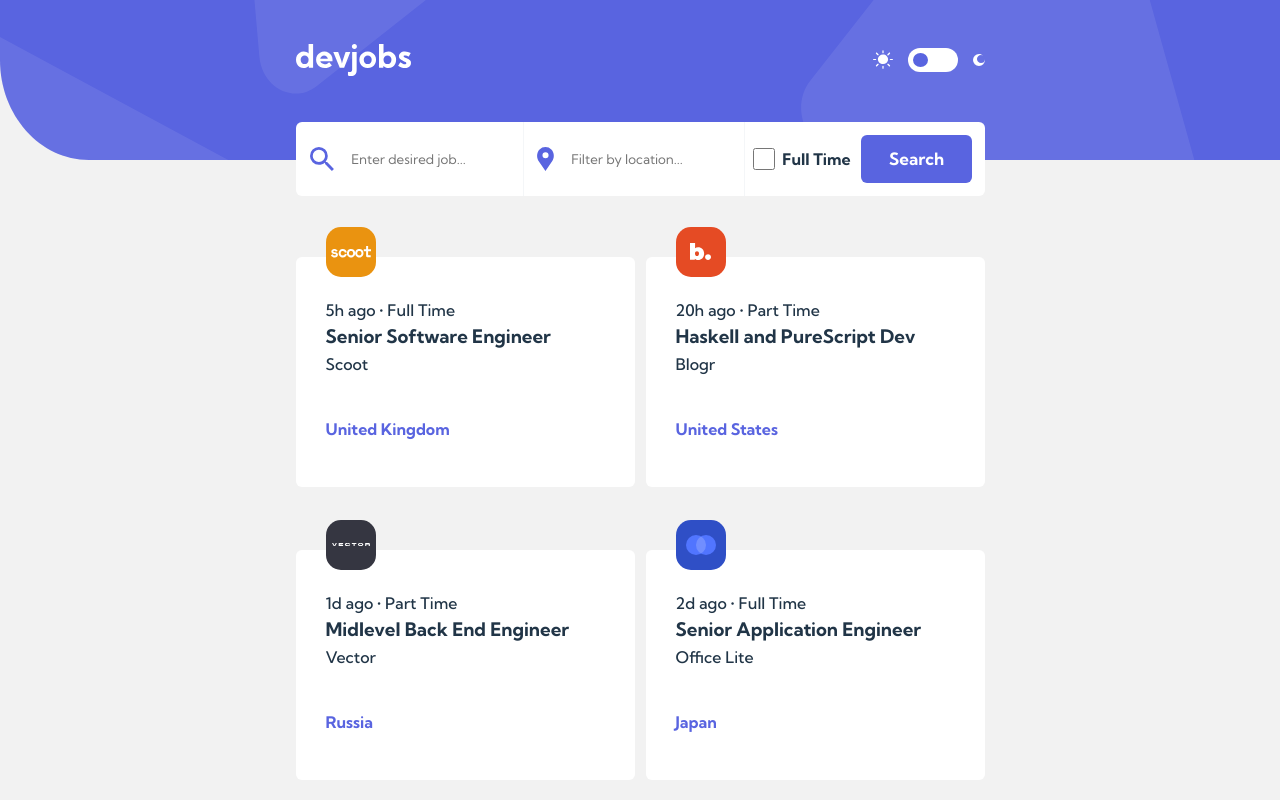
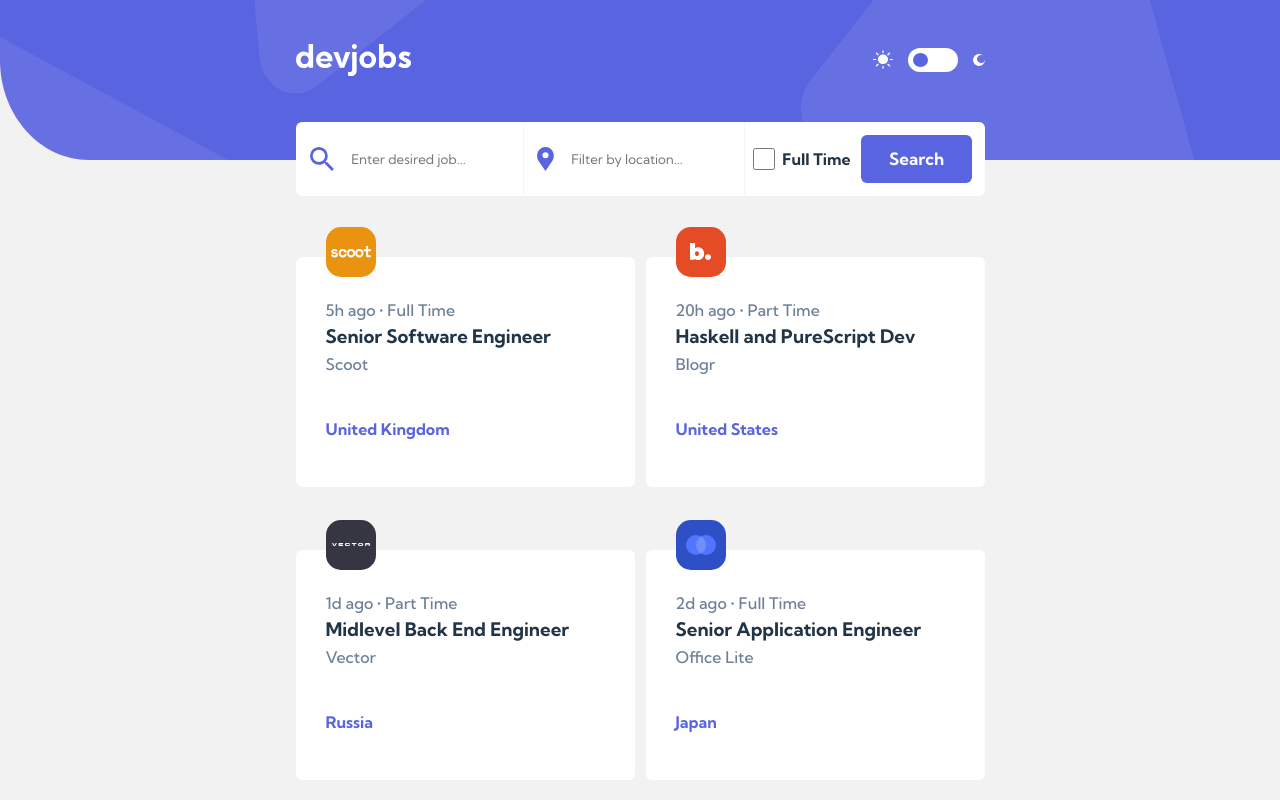
Before and after one commit to alewilliam789/devjobsapp, a React (Vite) app: page / in a window 1280 px wide. Shown: the top 800 px of the page. Built offline with nearby package versions, Linux system fonts and the light colour scheme.

Commit message:
Fix paragraph font color

```diff
--- a/src/App.css
+++ b/src/App.css
@@ -7,6 +7,10 @@ html, body {
 
 h4 {
   color: #5964E0;
+}
+
+p {
+  color: #6E8098;
 }
 
 #root{
```
